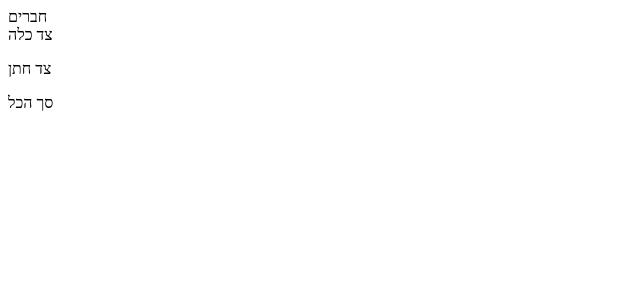
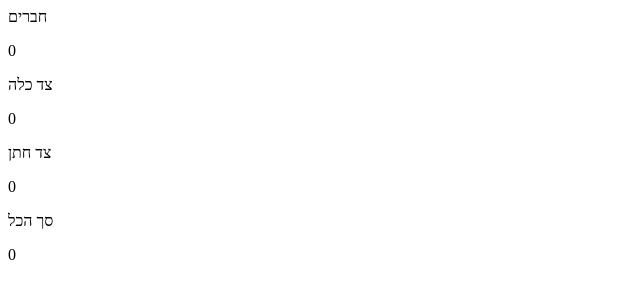
Before and after one commit to neriyaMalachi/RSVPs, a Next.js app: page /components/Futer in a window 1280 px wide. Shown: the top 300 px of the page, without its empty margins (0-640 px from the left). Built offline with nearby package versions, Linux system fonts and the light colour scheme; no server answers; the database is empty.

Commit message:
feat
between delete gutst

```diff
--- a/app/(client)/(routes)/RSVPForm/page.tsx
+++ b/app/(client)/(routes)/RSVPForm/page.tsx
@@ -59,6 +59,8 @@ const Page = () => {
   const editSideFrends = (e: any) => {
     setFormData((val) => ({ ...val, side: e.target.value }));
   };
+
+
   return (
     <div className="HomeFile  text-black text-right flex items-center justify-center h-[100vh]">
       <Toaster position="top-center" reverseOrder={false} />
--- a/app/(server)/api/guests/route.ts
+++ b/app/(server)/api/guests/route.ts
@@ -56,6 +56,22 @@ export async function PUT(req: NextRequest, res: NextResponse) {
     return NextResponse.json({ message: error.message, status: 400 });
   }
 }
+export async function DELETE(req: NextRequest, res: NextResponse) {
+  const DeleteGusts = await req.json();
+  console.log(DeleteGusts);
+  try {
+    dbConnect();
+
+    await dbConnect();
+    await Guest.deleteOne();
+    return NextResponse.json({
+      message: "Deleted Successfull",
+      status: 200,
+    });
+  } catch (error: any) {
+    return NextResponse.json({ message: error.message, status: 400 });
+  }
+}
 
 // function generateGuestData() {
 //   return {
--- a/pages/components/Futer.tsx
+++ b/pages/components/Futer.tsx
@@ -1,53 +1,60 @@
 "use client";
+import { useStore } from "@/context/store";
 import axios from "axios";
 import React, { useEffect, useState } from "react";
 
+const Futer = () => {
+  const [AllGuests, setAllGuests] = useState<any[]>([]);
+  const [countGroom, setCountGroom] = useState(1);
+  const { refresh }: any = useStore();
+  var countOfAFrendtsSide = 0;
+  var countOfAGroomSide = 0;
+  var countOfABrideSide = 0;
 
-
-const Futer = () => {
-  const [AllGuests, setAllGuests] = useState([]);
-  const [countGroom, setCountGroom] = useState<Number>(0);
-
-  //   const sumGroom = () => {
-  //     for (let i = 0; i < AllGuests.length; i++) {
-  //       if (AllGuests[i] === "groom") {
-  //         setCountGroom(countGroom++);
-  //       }
-  //     }
-  //     setCountGroom(4);
-  //     return 4;
-  //   };
-  const guestCounts = AllGuests.reduce((acc: any, guest: any) => {
-    acc[guest.side] = (acc[guest.side] || 0) + 1;
-    return acc;
-  }, {});
-  console.log(guestCounts.groom);
-
-  useEffect(() => {
-    axios
+  const sumGroom = () => {
+    for (let i = 0; i < AllGuests.length; i++) {
+      if (AllGuests[i].side === "חברים")
+        countOfAFrendtsSide += AllGuests[i].guests;
+      else if (AllGuests[i].side === "צד כלה")
+        countOfAGroomSide += AllGuests[i].guests;
+      else if (AllGuests[i].side === "צד חתן")
+        countOfABrideSide += AllGuests[i].guests;
+    }
+  };
+  const getAllGuests = async () => {
+    await axios
       .get("/api/guests")
       .then(function (results) {
-        console.log(results.data.guests);
         setAllGuests(results.data.guests);
       })
       .catch(function (error) {
         console.log(error);
       });
-  }, []);
+  };
+  useEffect(() => {
+    getAllGuests();
+  }, [refresh]);
+  sumGroom();
 
   return (
-    <div className="flex justify-around items-center">
-      <div className="">חברים</div>
-      <div className="">צד כלה</div>
-      <div className="">
+    <div className="flex justify-around  h-full items-center">
+      <div className="flex flex-col items-center font-Bold_Text text-xs md:text-xl ">
+        חברים
+        <p>{countOfAFrendtsSide}</p>
+      </div>
+      <div className="flex flex-col items-center font-Bold_Text text-xs md:text-xl ">
+        <p>צד כלה</p>
+        <p>{countOfAGroomSide}</p>
+      </div>
+      <div className="flex flex-col items-center font-Bold_Text text-xs md:text-xl ">
         <p>צד חתן</p>
-        {guestCounts.groom}
+        <p>{countOfABrideSide}</p>
       </div>
 
-      <div className="flex flex-col  bg-slate-400">
+      <div className="flex flex-col items-center font-Bold_Text text-xs md:text-xl ">
         <p>סך הכל</p>
 
-        {AllGuests.length || ""}
+        {countOfABrideSide + countOfAGroomSide + countOfAFrendtsSide}
       </div>
     </div>
   );
```
Also changed, not shown: app/(client)/Admin/AllGuests/page.tsx (+33 -12 lines), pages/components/EditGuests.tsx (+8 -2 lines).
